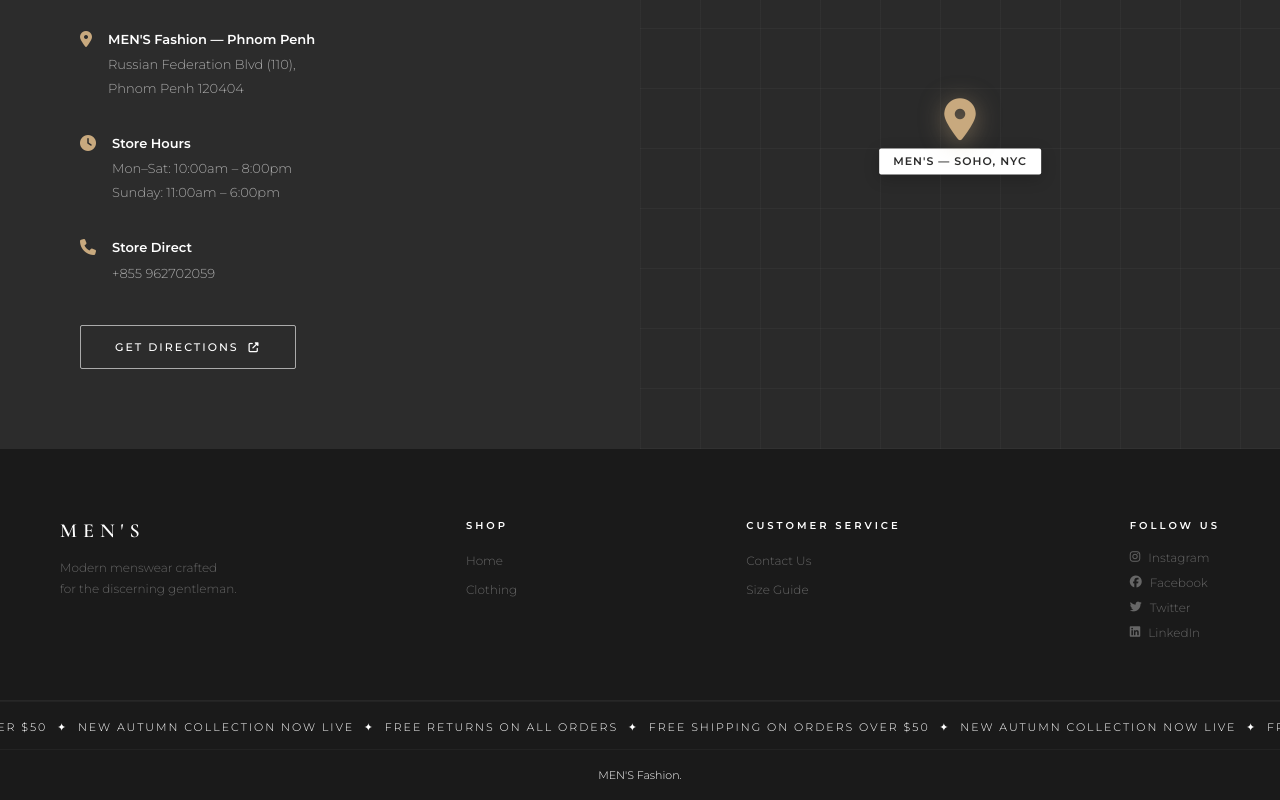
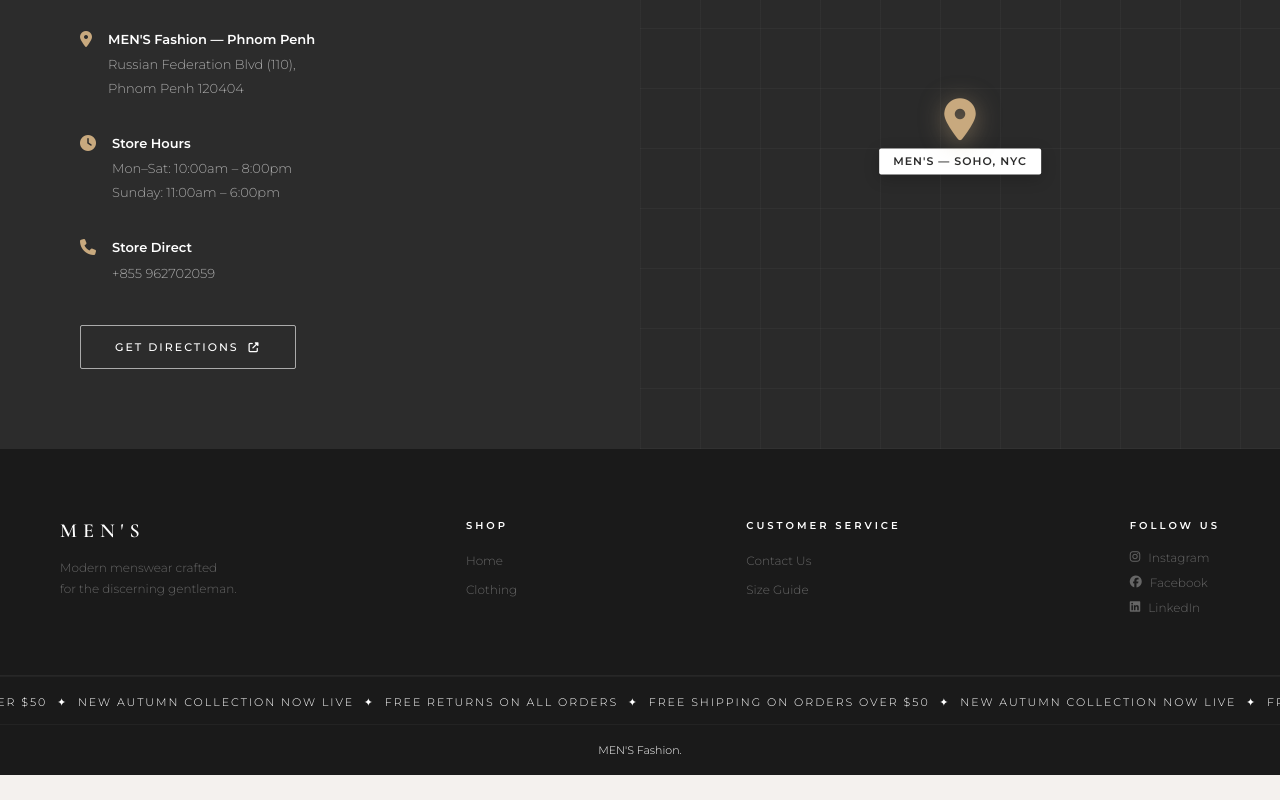
Before and after one commit to Samibunleap/MEN-S--Fashion, a plain HTML site: page contact.html in a window 1280 px wide. Shown: the part 1533-2333 px from the top of the page. After the commit the page ends 2308 px from the top, so only its background shows below. Drawn offline with nearby package versions, Linux system fonts and the light colour scheme.

Commit message:
Update contact.html

```diff
--- a/contact.html
+++ b/contact.html
@@ -312,7 +312,7 @@
       <div class="footer-brand"><div class="logo">MEN'S</div><p>Modern menswear crafted<br>for the discerning gentleman.</p></div>
       <div class="footer-section"><h3>Shop</h3><ul class="list"><li><a href="index.html">Home</a></li><li><a href="clothing.html">Clothing</a></li></ul></div>
       <div class="footer-section"><h3>Customer Service</h3><ul class="list"><li><a href="contact.html">Contact Us</a></li><li><a onclick="openSizeModal()">Size Guide</a></li></ul></div>
-      <div class="footer-section"><h3>Follow Us</h3><ul class="social-icons"><li><a href="#"><i class="fab fa-instagram"></i> Instagram</a></li><li><a href="#"><i class="fab fa-facebook"></i> Facebook</a></li><li><a href="#"><i class="fab fa-twitter"></i> Twitter</a></li><li><a href="#"><i class="fab fa-linkedin"></i> LinkedIn</a></li></ul></div>
+      <div class="footer-section"><h3>Follow Us</h3><ul class="social-icons"><li><a href="https://www.instagram.com/?hl=en"><i class="fab fa-instagram"></i> Instagram</a></li><li><a href="https://www.facebook.com/"><i class="fab fa-facebook"></i> Facebook</a></li><li><a href="https://www.LinkedIn.com/"><i class="fab fa-linkedin"></i> LinkedIn</a></li></ul></div>
     </div>
     <div class="footer-bottom"><div class="marquee-wrapper"><div class="marquee-track"><span>Free Shipping on Orders Over $50 &nbsp;&#10022;&nbsp; New Autumn Collection Now Live &nbsp;&#10022;&nbsp; Free Returns on All Orders &nbsp;&#10022;&nbsp; Free Shipping on Orders Over $50 &nbsp;&#10022;&nbsp; New Autumn Collection Now Live &nbsp;&#10022;&nbsp; Free Returns on All Orders &nbsp;&#10022;&nbsp;</span></div></div><div class="footer-legal">MEN'S Fashion.</div></div>
   </footer>
```
